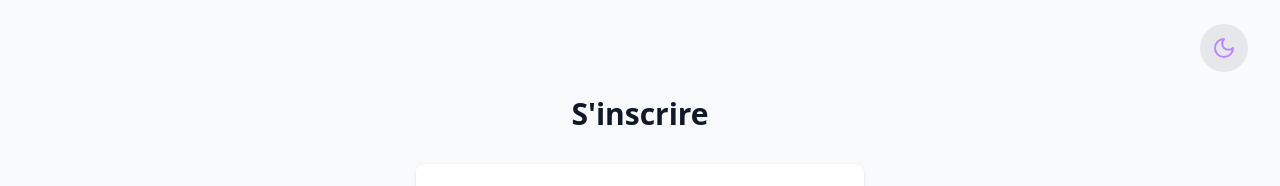
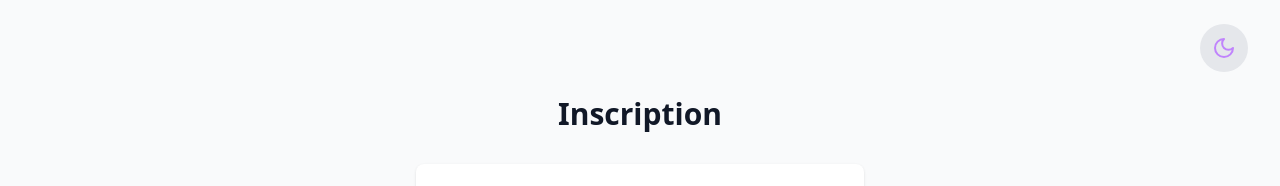
Before and after one commit to PaulADesplechin/YOWL, a React (Vite) app in the folder project/: page /register in a window 1280 px wide. Shown: the top 186 px of the page. Built offline with nearby package versions, Linux system fonts and the light colour scheme.

Commit message:
register

```diff
--- a/project/src/pages/Register.tsx
+++ b/project/src/pages/Register.tsx
@@ -86,7 +86,7 @@ export default function Register() {
                 {darkMode ? <Sun size={24} className="text-purple-400" /> : <Moon size={24} className="text-purple-400" />}</button>
             </div>
             <div className="sm:mx-auto sm:w-full sm:max-w-md">
-              <h2 className="mt-6 text-center text-3xl font-extrabold text-gray-900 dark:text-gray-100">S'inscrire</h2>
+              <h2 className="mt-6 text-center text-3xl font-extrabold text-gray-900 dark:text-gray-100">Inscription</h2>
             </div>
       <div className="mt-8 sm:mx-auto sm:w-full sm:max-w-md">
         <div className={`py-8 px-4 shadow sm:rounded-lg sm:px-10 ${darkMode ? 'bg-gray-800' : 'bg-white'}`}>
```
